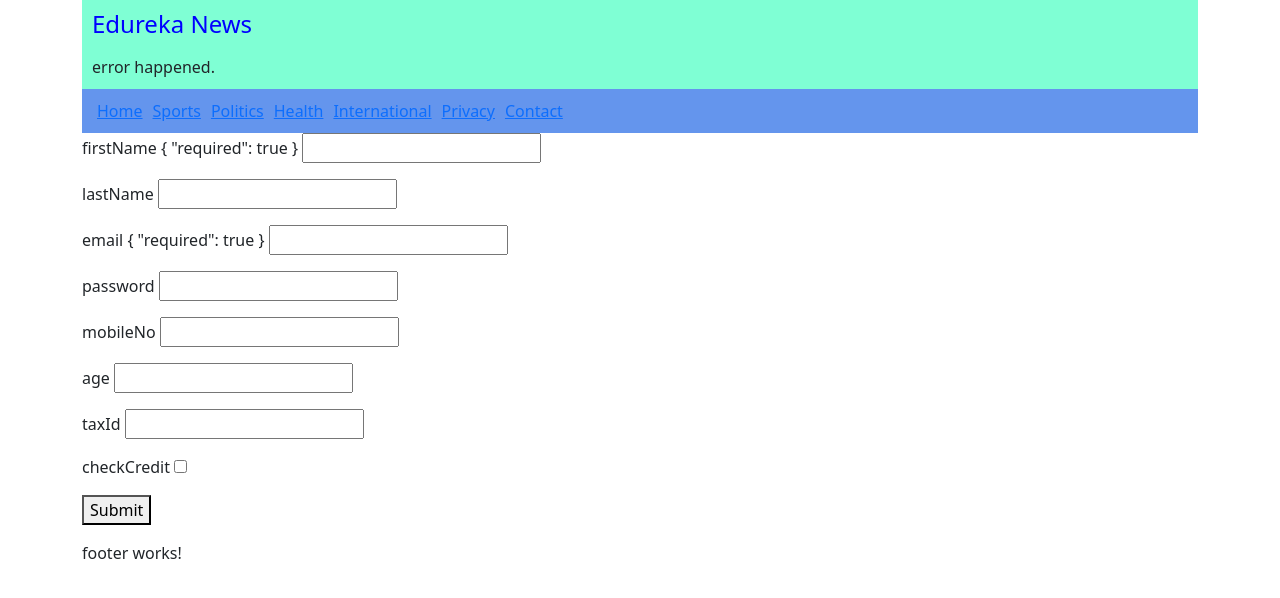
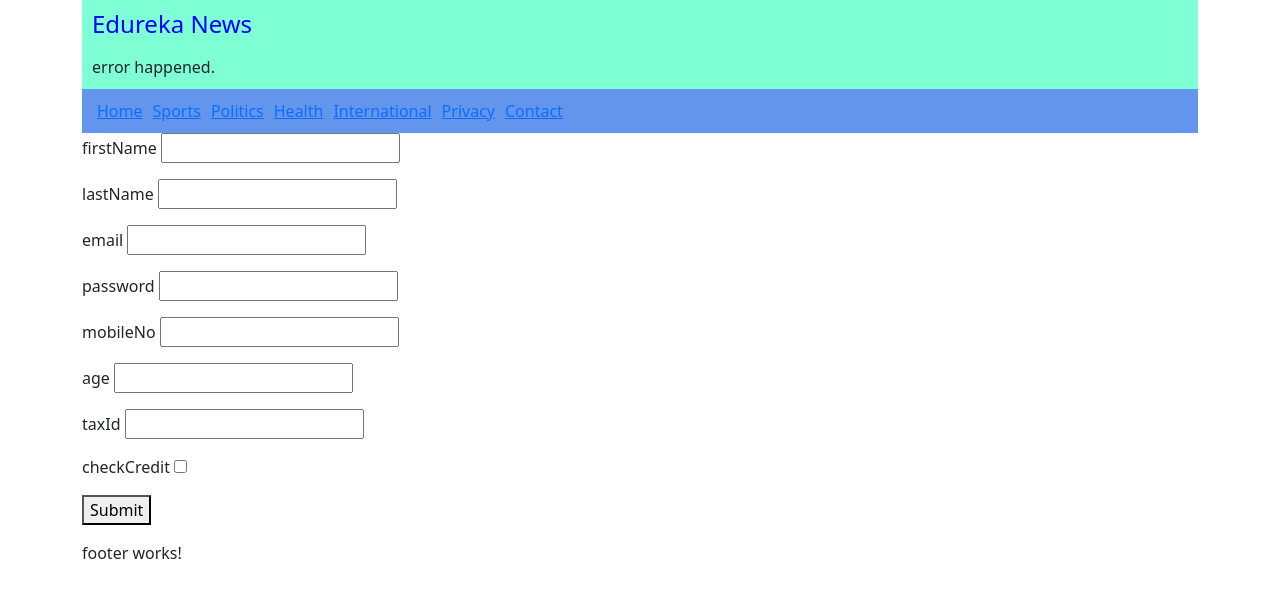
Before and after one commit to frontenddevtrainer/angular-june25, an Angular app: page /apply-loan in a window 1280 px wide. Shown: the top 598 px of the page. Built offline with nearby package versions, Linux system fonts and the light colour scheme.

Commit message:
Added validation directive.

```diff
--- a/src/app/app.module.ts
+++ b/src/app/app.module.ts
@@ -38,7 +38,8 @@ import { NotFoundPageComponent } from './screens/not-found-page/not-found-page.c
 import { LoginPageComponent } from './screens/login-page/login-page.component';
 import { RegisterPageComponent } from './screens/register-page/register-page.component';
 import { ApplyLoanComponent } from './screens/apply-loan/apply-loan.component'
-import { ApplyLoanFormComponent } from './components/apply-loan/apply-loan.component'
+import { ApplyLoanFormComponent } from './components/apply-loan/apply-loan.component';
+import { VerifyTaxIdDirective } from './directives/verify-tax-id.directive'
 
 // All prod and non prod
 const interceptors = [
@@ -75,7 +76,8 @@ if (!environment.production) {
     LoginPageComponent,
     RegisterPageComponent,
     ApplyLoanComponent,
-    ApplyLoanFormComponent
+    ApplyLoanFormComponent,
+    VerifyTaxIdDirective
   ],
   imports: [
     BrowserModule,
--- a/src/app/components/apply-loan/apply-loan.component.html
+++ b/src/app/components/apply-loan/apply-loan.component.html
@@ -1,9 +1,8 @@
 <div>
-    <form #applyLoanForm="ngForm" (ngSubmit)="applyLoan(applyLoanForm)">
+    <form #applyLoanForm="ngForm" (ngSubmit)="applyLoan(applyLoanForm)" verifyTaxId>
         <p>
             <label>
                 firstName
-                {{firstName.errors | json}}
                 <input [ngClass]="{ error : firstName.errors && firstName.touched }" type="text" required [pattern]="alphabetRegex" [(ngModel)]="form.firstName" name="firstName" #firstName="ngModel" />
                 <span class="error" *ngIf="firstName.errors && firstName.touched">
                     <span *ngIf="firstName.errors['required']">This is required</span>
@@ -24,7 +23,6 @@
         <p>
             <label>
                 email
-                {{ email.errors | json }}
                 <input type="email" [ngClass]="{ error : email.errors && email.touched }"  required [pattern]="emailRegex" [(ngModel)]="form.email" name="email" #email="ngModel" />
                 <span class="error" *ngIf="email.errors && email.touched">
                     <span *ngIf="email.errors['required']">This is required</span>
--- /dev/null
+++ b/src/app/directives/verify-tax-id.directive.ts
@@ -0,0 +1,10 @@
+import { Directive } from '@angular/core';
+
+@Directive({
+  selector: '[verifyTaxId]'
+})
+export class VerifyTaxIdDirective {
+
+  constructor() { }
+
+}
--- /dev/null
+++ b/src/app/validators/verifytaxid.ts
@@ -0,0 +1,3 @@
+function verifyTaxId(){
+
+}
```
Also changed, not shown: 1 other file (tests, documents, lock files or other folders).
